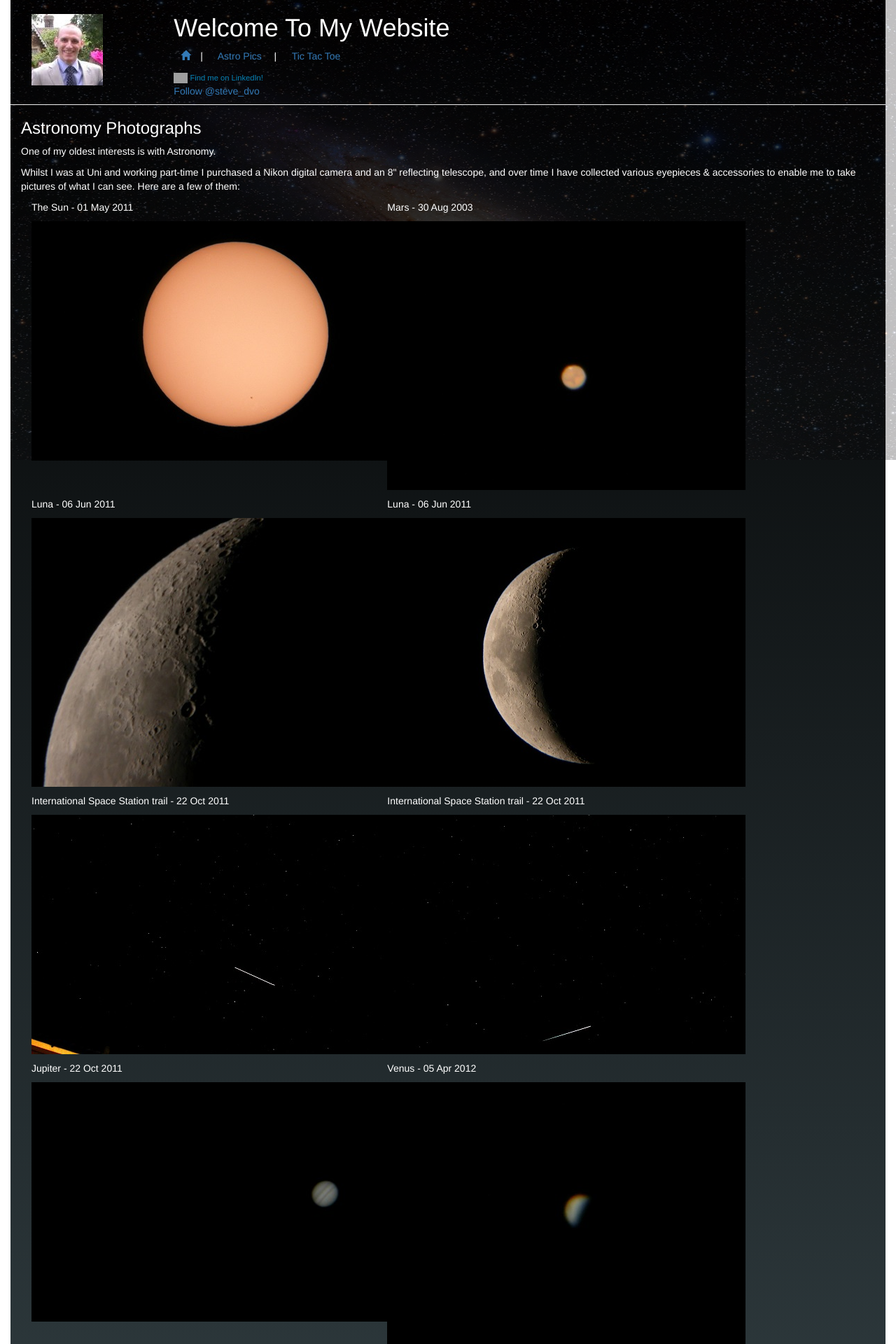
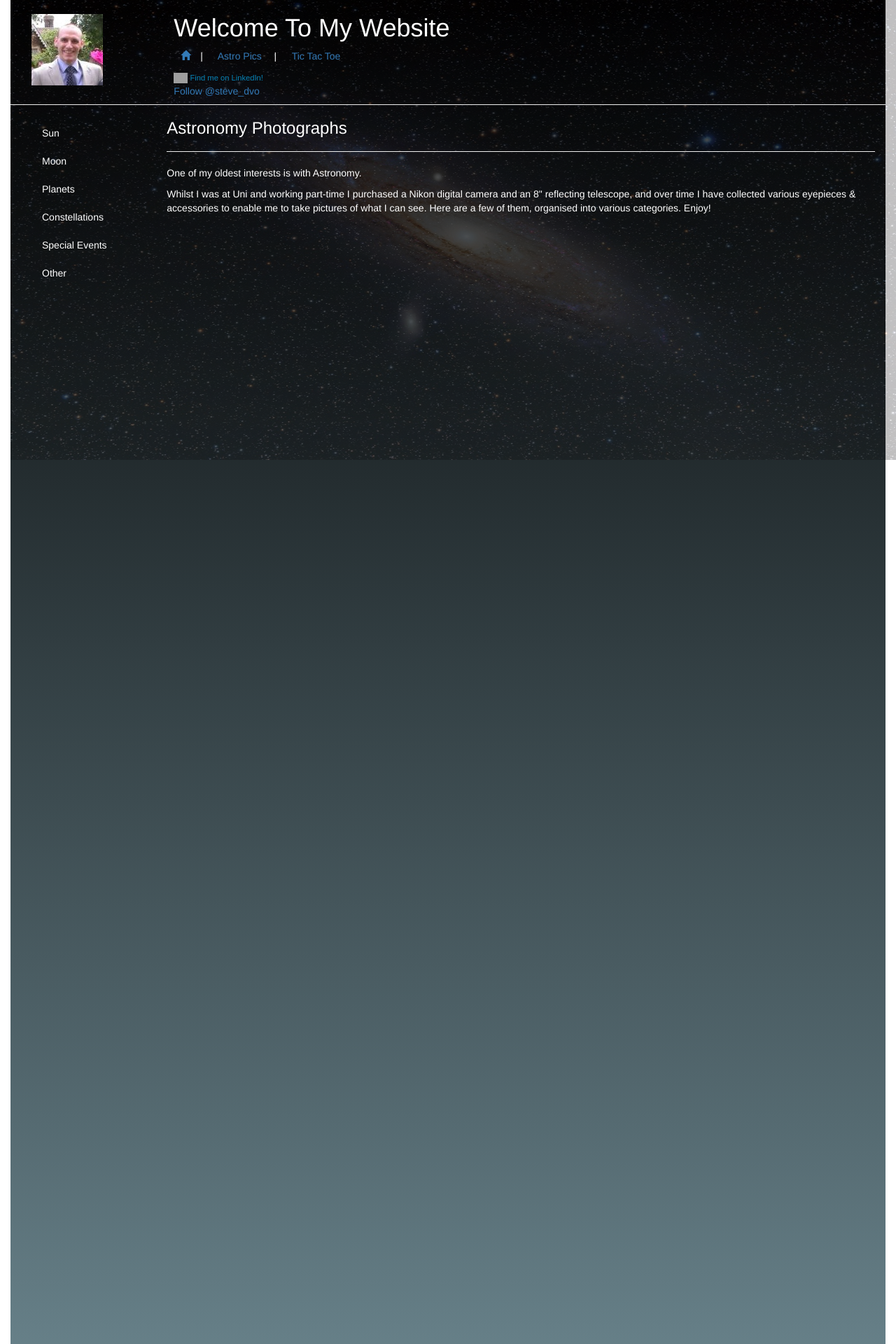
Before and after one commit to stevedvo/stevedvo.github.io, a PHP site: page /astropics.php in a window 1280 px wide. Shown: the top 1920 px of the page at 70% size. Run offline with PHP 8.4, Linux system fonts and the light colour scheme; some libraries are stand-ins or nearby versions; grey boxes are pictures that could not be loaded.

Commit message:
[refs #6] Added left nav similar to Homepage. Broke down the images into different sections.

```diff
--- a/css/main.css
+++ b/css/main.css
@@ -60,3 +60,9 @@
 {
 	height: 15px;
 }
+
+.largest
+{
+	position: relative;
+	top: 0px;
+}
--- a/includes/astropics.html
+++ b/includes/astropics.html
@@ -6,19 +6,40 @@
 	</head>
 
 	<body>
-		<section id="precis" class="col-lg-12 col-md-12 col-sm-12">
+		<div id="sidebar-wrapper" class="col-lg-2 col-md-2 col-sm-2">
+			<ul class="sidebar-nav">
+				<li id="li_1" class="navitem left">Sun</li>
+				<li id="li_2" class="navitem left lrg">Moon</li>
+				<li id="li_3" class="navitem left">Planets</li>
+				<li id="li_4" class="navitem left">Constellations</li>
+				<li id="li_5" class="navitem left">Special Events</li>
+				<li id="li_6" class="navitem left">Other</li>
+			</ul>
+		</div>
+
+		<div id="page-content-wrapper" class="col-lg-10 col-md-10 col-sm-10">
+			<section id="precis" class="sections default">
+				<article class="temphdr"></article>
 				<h3 class="head3">Astronomy Photographs</h3>
-			<p>One of my oldest interests is with Astronomy.<p>
-			<p>Whilst I was at Uni and working part-time I purchased a Nikon digital camera and an 8" reflecting telescope, and over time I have collected various eyepieces & accessories to enable me to take pictures of what I can see. Here are a few of them:<p>
-
+				<hr/>
+				<article>
+					<p>One of my oldest interests is with Astronomy.</p>
+					<p>Whilst I was at Uni and working part-time I purchased a Nikon digital camera and an 8" reflecting telescope, and over time I have collected various eyepieces & accessories to enable me to take pictures of what I can see. Here are a few of them, organised into various categories. Enjoy!</p>
+				</article>
+			</section>
+			<section id="section_1" class="sections">
+				<article class="temphdr"></article>
+				<h3 class="head3">Sun</h3>
+				<hr/>
 				<article class="astropic col-lg-5">
 					<p>The Sun - 01 May 2011</p>
 					<img src="images/1.jpg" alt="1"/><p></p>
 				</article>
-			<article class="astropic col-lg-5">
-				<p>Mars - 30 Aug 2003</p>
-				<img src="images/2.jpg" alt="2"/><p></p>
-			</article>
+			</section>
+			<section id="section_2" class="sections largest">
+				<article class="temphdr"></article>
+				<h3 class="head3">Moon</h3>
+				<hr/>
 				<article class="astropic col-lg-5">
 					<p>Luna - 06 Jun 2011</p>
 					<img src="images/3.jpg" alt="3"/><p></p>
@@ -26,30 +47,6 @@
 				<article class="astropic col-lg-5">
 					<p>Luna - 06 Jun 2011</p>
 					<img src="images/4.jpg" alt="4"/><p></p>
-			</article>
-			<article class="astropic col-lg-5">
-				<p>International Space Station trail - 22 Oct 2011</p>
-				<img src="images/5.jpg" alt="5"/><p></p>
-			</article>
-			<article class="astropic col-lg-5">
-				<p>International Space Station trail - 22 Oct 2011</p>
-				<img src="images/6.jpg" alt="6"/><p></p>
-			</article>
-			<article class="astropic col-lg-5">
-				<p>Jupiter - 22 Oct 2011</p>
-				<img src="images/7.jpg" alt="7"/><p></p>
-			</article>
-			<article class="astropic col-lg-5">
-				<p>Venus - 05 Apr 2012</p>
-				<img src="images/8.jpg" alt="8"/><p></p>
-			</article>
-			<article class="astropic col-lg-5">
-				<p>Mars - 05 Apr 2012</p>
-				<img src="images/9.jpg" alt="9"/><p></p>
-			</article>
-			<article class="astropic col-lg-5">
-				<p>Saturn - 05 Apr 2012</p>
-				<img src="images/10.jpg" alt="10"/><p></p>
 				</article>
 				<article class="astropic col-lg-5">
 					<p>Luna - 05 Apr 2012</p>
@@ -80,10 +77,6 @@
 					<img src="images/17.jpg" alt="17"/><p></p>
 				</article>
 				<article class="astropic col-lg-5">
-				<p>Jupiter - 02 Dec 2012</p>
-				<img src="images/18.jpg" alt="18"/><p></p>
-			</article>
-			<article class="astropic col-lg-5">
 					<p>Luna - 02 Dec 2012</p>
 					<img src="images/19.jpg" alt="19"/><p></p>
 				</article>
@@ -95,6 +88,48 @@
 					<p>Luna - 02 Dec 2012</p>
 					<img src="images/21.jpg" alt="21"/><p></p>
 				</article>
+				<article class="astropic col-lg-5">
+					<p>Luna - 23 Jun 2013 - "SuperMoon"</p>
+					<img src="images/26.jpg" alt="26"/><p></p>
+				</article>
+			</section>
+			<section id="section_3" class="sections">
+				<article class="temphdr"></article>
+				<h3 class="head3">Planets</h3>
+				<hr/>
+				<article class="astropic col-lg-5">
+					<p>Mars - 30 Aug 2003</p>
+					<img src="images/2.jpg" alt="2"/><p></p>
+				</article>
+				<article class="astropic col-lg-5">
+					<p>Jupiter - 22 Oct 2011</p>
+					<img src="images/7.jpg" alt="7"/><p></p>
+				</article>
+				<article class="astropic col-lg-5">
+					<p>Venus - 05 Apr 2012</p>
+					<img src="images/8.jpg" alt="8"/><p></p>
+				</article>
+				<article class="astropic col-lg-5">
+					<p>Mars - 05 Apr 2012</p>
+					<img src="images/9.jpg" alt="9"/><p></p>
+				</article>
+				<article class="astropic col-lg-5">
+					<p>Saturn - 05 Apr 2012</p>
+					<img src="images/10.jpg" alt="10"/><p></p>
+				</article>
+				<article class="astropic col-lg-5">
+					<p>Jupiter - 02 Dec 2012</p>
+					<img src="images/18.jpg" alt="18"/><p></p>
+				</article>
+				<article class="astropic col-lg-5">
+					<p>Venus - 29 Dec 2013</p>
+					<img src="images/33.jpg" alt="33"/><p></p>
+				</article>
+			</section>
+			<section id="section_4" class="sections">
+				<article class="temphdr"></article>
+				<h3 class="head3">Constellations</h3>
+				<hr/>
 				<article class="astropic col-lg-5">
 					<p>Taurus - featuring the Hyades, Pleides, and Jupiter</p>
 					<img src="images/22.jpg" alt="22"/><p></p>
@@ -111,9 +146,39 @@
 					<p>Perseus</p>
 					<img src="images/25.jpg" alt="25"/><p></p>
 				</article>
+			</section>
+			<section id="section_5" class="sections">
+				<article class="temphdr"></article>
+				<h3 class="head3">Special Events</h3>
+				<hr/>
 				<article class="astropic col-lg-5">
-				<p>Luna - 23 Jun 2013 - "SuperMoon"</p>
-				<img src="images/26.jpg" alt="26"/><p></p>
+					<p>Solar Eclipse - 20 Mar 2015</p>
+					<img src="images/34.jpg" alt="34"/><p></p>
+				</article>
+				<article class="astropic col-lg-5">
+					<p>Solar Eclipse - 20 Mar 2015</p>
+					<img src="images/35.jpg" alt="35"/><p></p>
+				</article>
+				<article class="astropic col-lg-5">
+					<p>Solar Eclipse - 20 Mar 2015</p>
+					<img src="images/36.jpg" alt="36"/><p></p>
+				</article>
+				<article class="astropic col-lg-5">
+					<p>Venus & Jupiter at Conjunction - 30 Jun 2015</p>
+					<img src="images/37.jpg" alt="37"/><p></p>
+				</article>
+			</section>
+			<section id="section_6" class="sections">
+				<article class="temphdr"></article>
+				<h3 class="head3">Others</h3>
+				<hr/>
+				<article class="astropic col-lg-5">
+					<p>International Space Station trail - 22 Oct 2011</p>
+					<img src="images/5.jpg" alt="5"/><p></p>
+				</article>
+				<article class="astropic col-lg-5">
+					<p>International Space Station trail - 22 Oct 2011</p>
+					<img src="images/6.jpg" alt="6"/><p></p>
 				</article>
 				<article class="astropic col-lg-5">
 					<p>Sunset - 09 Jul 2013</p>
@@ -139,29 +204,8 @@
 					<p>Sunset - 01 Dec 2013</p>
 					<img src="images/32.jpg" alt="32"/><p></p>
 				</article>
-			<article class="astropic col-lg-5">
-				<p>Venus - 29 Dec 2013</p>
-				<img src="images/33.jpg" alt="33"/><p></p>
-			</article>
-			<article class="astropic col-lg-5">
-				<p>Solar Eclipse - 20 Mar 2015</p>
-				<img src="images/34.jpg" alt="34"/><p></p>
-			</article>
-			<article class="astropic col-lg-5">
-				<p>Solar Eclipse - 20 Mar 2015</p>
-				<img src="images/35.jpg" alt="35"/><p></p>
-			</article>
-			<article class="astropic col-lg-5">
-				<p>Solar Eclipse - 20 Mar 2015</p>
-				<img src="images/36.jpg" alt="36"/><p></p>
-			</article>
-			<article class="astropic col-lg-5">
-				<p>Venus & Jupiter at Conjunction - 30 Jun 2015</p>
-				<img src="images/37.jpg" alt="37"/><p></p>
-			</article>
-
 			</section>
-
+		</div>
 	<body>
 
 <html>
--- a/javascript/main.js
+++ b/javascript/main.js
@@ -57,21 +57,21 @@ function init ()
 	});
 
 	$(".sections").css('display', 'none');
-	$("#section_5").css('visibility', 'hidden');
-	$("#section_5").css('display', 'block');
-	$("#section_1").show("fold", 500);
+	$(".largest").css('visibility', 'hidden');
+	$(".default").show("fold", 500);
+	$(".largest").css('display', 'block').css('z-index', '-1');
 	// $("#section_1").css('display', 'block');
 	$(".temphdr").animate({backgroundColor: jQuery.Color({alpha: 0})}, 1000);
 
 	$("#li_1").click(function()
 	{
 		$(".sections").css('display', 'none');
-		$("#section_5").css('visibility', 'hidden');
-		$("#section_5").css('display', 'block');
+		$(".largest").css('visibility', 'hidden');
+		$(".temphdr").css("background", "yellow");
+		$("#section_1").show("fold", 500);
+		$(".largest").css('display', 'block');
 		// $(".sections").css('visibility', 'hidden');
 		// $("#section_1").css('visibility', 'visible');
-		$(".temphdr").css("background", "yellow");
-		$("#section_1").show("fold", 500);
 		// $("#section_1").css('display', 'block');
 		$(".temphdr").animate({backgroundColor: jQuery.Color({alpha: 0})}, 1000);
 		resizeBackground();
@@ -80,12 +80,12 @@ function init ()
 	$("#li_2").click(function()
 	{
 		$(".sections").css('display', 'none');
-		$("#section_5").css('visibility', 'hidden');
-		$("#section_5").css('display', 'block');
+		$(".largest").css('visibility', 'hidden');
+		$(".temphdr").css("background", "yellow");
+		$("#section_2").show("fold", 500);
+		$(".largest").css('display', 'block');
 		// $(".sections").css('visibility', 'hidden');
 		// $("#section_2").css('visibility', 'visible');
-		$(".temphdr").css("background", "yellow");
-		$("#section_2").show("fold", 500);
 		// $("#section_2").css('display', 'block');
 		$(".temphdr").animate({backgroundColor: jQuery.Color({alpha: 0})}, 1000);
 		resizeBackground();
@@ -94,12 +94,12 @@ function init ()
 	$("#li_3").click(function()
 	{
 		$(".sections").css('display', 'none');
-		$("#section_5").css('visibility', 'hidden');
-		$("#section_5").css('display', 'block');
+		$(".largest").css('visibility', 'hidden');
+		$(".temphdr").css("background", "yellow");
+		$("#section_3").show("fold", 500);
+		$(".largest").css('display', 'block');
 		// $(".sections").css('visibility', 'hidden');
 		// $("#section_3").css('visibility', 'visible');
-		$(".temphdr").css("background", "yellow");
-		$("#section_3").show("fold", 500);
 		// $("#section_3").css('display', 'block');
 		$(".temphdr").animate({backgroundColor: jQuery.Color({alpha: 0})}, 1000);
 		resizeBackground();
@@ -108,12 +108,12 @@ function init ()
 	$("#li_4").click(function()
 	{
 		$(".sections").css('display', 'none');
-		$("#section_5").css('visibility', 'hidden');
-		$("#section_5").css('display', 'block');
+		$(".largest").css('visibility', 'hidden');
+		$(".temphdr").css("background", "yellow");
+		$("#section_4").show("fold", 500);
+		$(".largest").css('display', 'block');
 		// $(".sections").css('visibility', 'hidden');
 		// $("#section_4").css('visibility', 'visible');
-		$(".temphdr").css("background", "yellow");
-		$("#section_4").show("fold", 500);
 		// $("#section_4").css('display', 'block');
 		$(".temphdr").animate({backgroundColor: jQuery.Color({alpha: 0})}, 1000);
 		resizeBackground();
@@ -122,13 +122,34 @@ function init ()
 	$("#li_5").click(function()
 	{
 		$(".sections").css('display', 'none');
-		// $(".sections").css('visibility', 'hidden');
-		$("#section_5").css('visibility', 'visible');
+		$(".largest").css('visibility', 'hidden');
 		$(".temphdr").css("background", "yellow");
 		$("#section_5").show("fold", 500);
+		$(".largest").css('display', 'block');
+		// $(".sections").css('visibility', 'hidden');
+		// $("#section_5").css('visibility', 'visible');
 		// $("#section_5").css('display', 'block');
 		$(".temphdr").animate({backgroundColor: jQuery.Color({alpha: 0})}, 1000);
 		resizeBackground();
+	});
+
+	$("#li_6").click(function()
+	{
+		$(".sections").css('display', 'none');
+		$(".largest").css('visibility', 'hidden');
+		$(".temphdr").css("background", "yellow");
+		$("#section_6").show("fold", 500);
+		$(".largest").css('display', 'block');
+		// $(".sections").css('visibility', 'hidden');
+		// $("#section_6").css('visibility', 'visible');
+		// $("#section_6").css('display', 'block');
+		$(".temphdr").animate({backgroundColor: jQuery.Color({alpha: 0})}, 1000);
+		resizeBackground();
+	});
+
+	$(".lrg").click(function()
+	{
+		$(".largest").css('visibility', 'visible').css('z-index', '0');
 	});
 
 	xImg = $("#background").width();
```
Also changed, not shown: includes/about.html (+5 -4 lines). Lines whose indentation alone changed are shown as unchanged.
